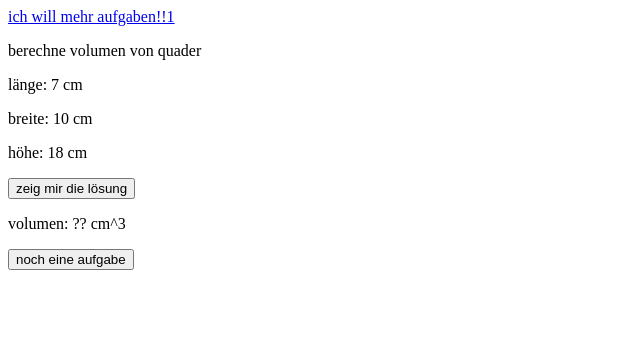
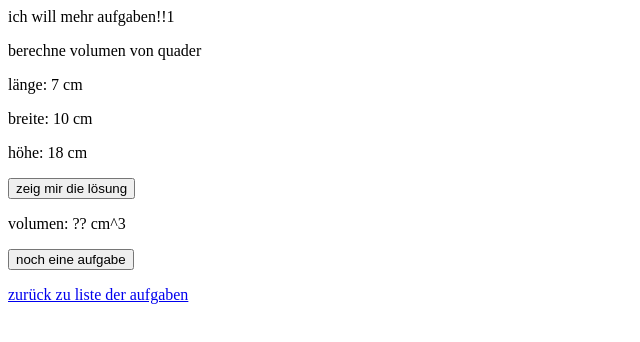
Before and after one commit to lesmana/mehr-aufgaben-webseite, a plain HTML site: page quader.html in a window 1280 px wide. Shown: the whole page, without its empty margins (0-640 px from the left). Drawn offline with Linux system fonts and the light colour scheme.

Commit message:
zurück link nach unten

```diff
--- a/quader.html
+++ b/quader.html
@@ -9,7 +9,7 @@
 
 <body onload="nocheineaufgabe()">
 
-<p><a href="index.html">ich will mehr aufgaben!!1</a></p>
+<p>ich will mehr aufgaben!!1</p>
 
 <p>berechne volumen von quader</p>
 <p>länge: <span id="laenge">??</span> cm</p>
@@ -21,6 +21,8 @@
 
 <p><button onclick="nocheineaufgabe()">noch eine aufgabe</button></p>
 
+<p><a href="index.html">zurück zu liste der aufgaben</a></p>
+
 </body>
 
 </html>
```
Also changed, not shown: zylinder.html (+3 -1 lines).
